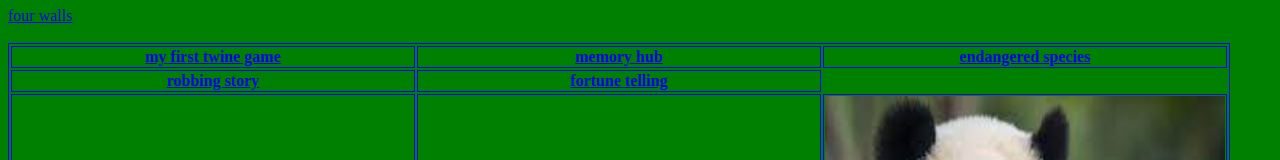
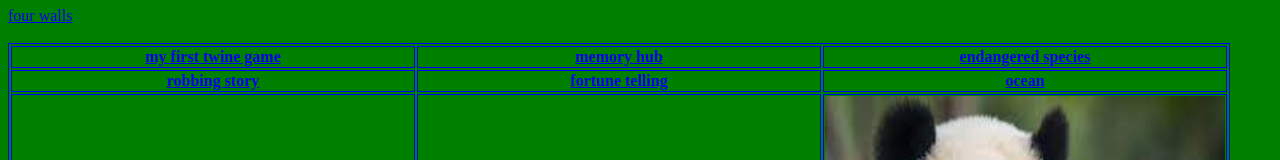
Before and after one commit to mmlowney/queernarratives, a plain HTML site: page index.html in a window 1280 px wide. Shown: the part 575-735 px from the top of the page. Drawn offline with Linux system fonts and the light colour scheme.

Commit message:
Update index.html

```diff
--- a/index.html
+++ b/index.html
@@ -54,6 +54,7 @@ i play lacrosse, surf, paint <br>
     <tr>
       <th> <a href="https://mmlowney.github.io/queernarratives/robbing.html"> robbing story</a> </th>
       <th> <a href="https://mmlowney.github.io/queernarratives/random.html"> fortune telling</a> </th>
+      <th> <a href="https://mmlowney.github.io/queernarratives/ocean.html"> ocean </a> </th>
     </tr>
     <tr>
       <th> <a href="https://mmlowney.github.io/queernarratives/milos.html"> Milos trip</a> </th>
```
